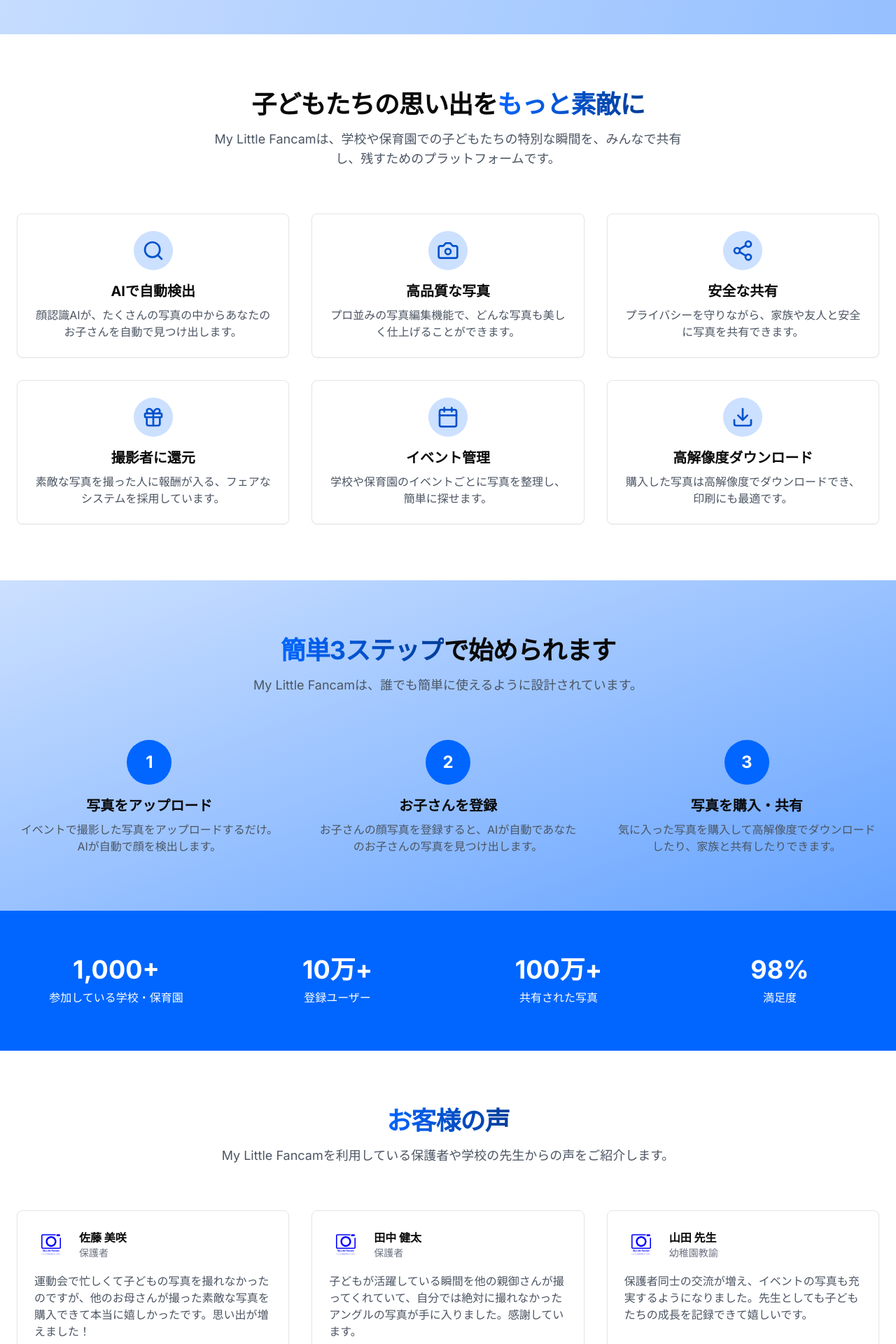
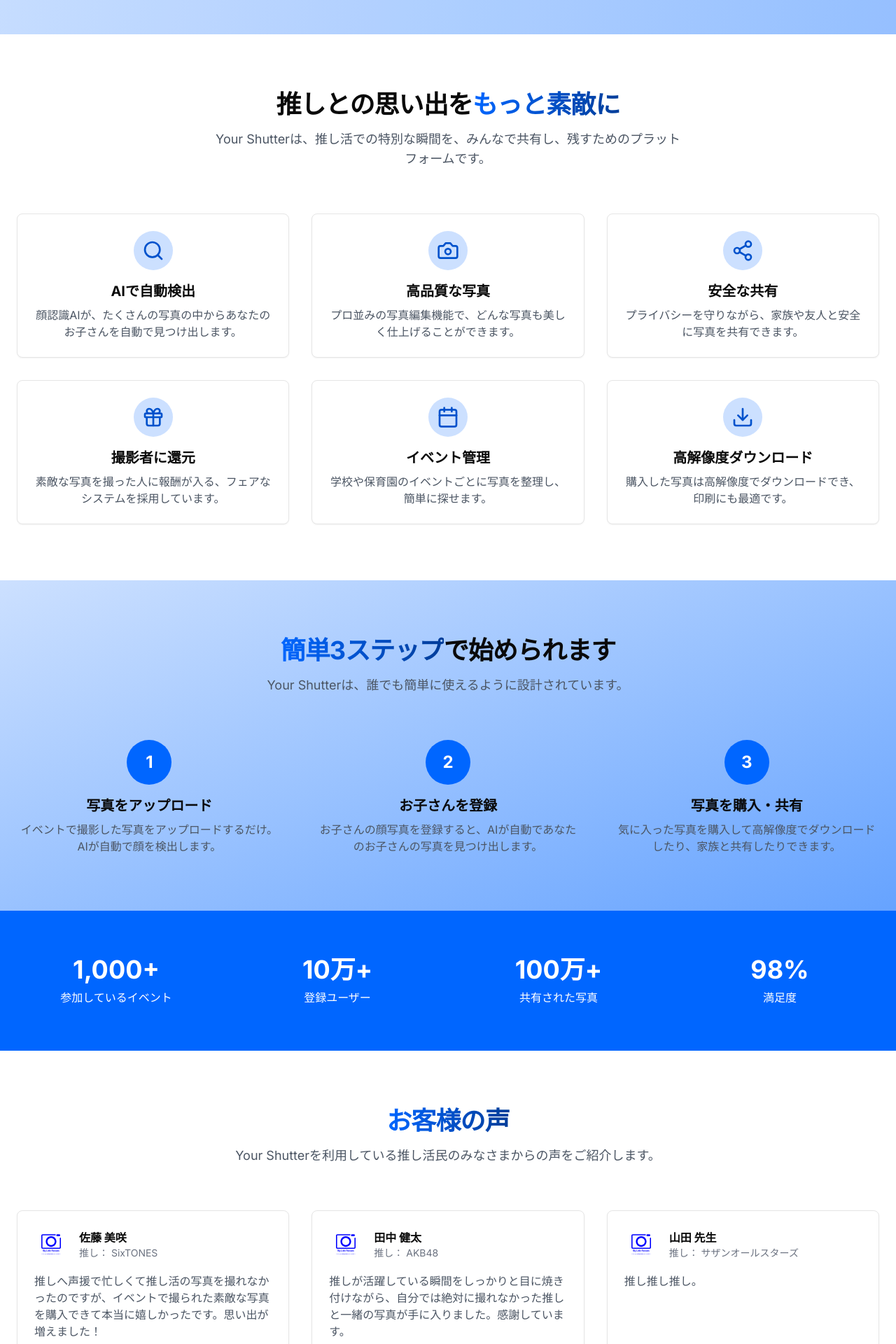
Before and after one commit to taketo45/hacksonic-mylittlefancam, a Next.js app: page / in a window 1280 px wide. Shown: the part 720-2640 px from the top of the page at 70% size. Built offline with nearby package versions, Linux system fonts and the light colour scheme.

Commit message:
📝 ランディングページのコメント追加

```diff
--- a/app/page.tsx
+++ b/app/page.tsx
@@ -66,12 +66,12 @@ export default async function Home() {
           <div className="container relative z-10 grid gap-12 px-4 md:grid-cols-2 md:items-center md:px-6">
             <div className="space-y-6 text-center md:text-left">
               <h1 className="text-4xl font-bold tracking-tighter sm:text-5xl md:text-6xl">
-                子どもたちの
+                推しとの
                 <span className="text-gradient">素敵な瞬間</span>
                 を永遠に
               </h1>
               <p className="text-lg text-gray-600 md:text-xl">
-                学校や保育園での特別な瞬間を逃さない。みんなで撮った写真から、あなたのお子さんのベストショットを見つけ、共有し、残しましょう。
+                推し活での特別な瞬間を逃さない。主催者が撮った写真から、あなたの推し活ベストショットを見つけ、共有し、残しましょう。
               </p>
               <div className="flex flex-col gap-4 sm:flex-row sm:justify-center md:justify-start">
                 <button className="inline-flex h-11 items-center justify-center rounded-md bg-milab-500 px-8 py-2 text-sm font-medium text-white transition-colors hover:bg-milab-600 focus:outline-none focus:ring-2 focus:ring-milab-400 focus:ring-offset-2">
@@ -106,12 +106,11 @@ export default async function Home() {
           <div className="container px-4 md:px-6">
             <div className="mx-auto mb-16 max-w-2xl text-center">
               <h2 className="mb-4 text-3xl font-bold tracking-tight sm:text-4xl">
-                子どもたちの思い出を
+                推しとの思い出を
                 <span className="text-gradient">もっと素敵に</span>
               </h2>
               <p className="text-lg text-gray-600">
-                My Little
-                Fancamは、学校や保育園での子どもたちの特別な瞬間を、みんなで共有し、残すためのプラットフォームです。
+                Your Shutterは、推し活での特別な瞬間を、みんなで共有し、残すためのプラットフォームです。
               </p>
             </div>
             <div className="grid gap-8 md:grid-cols-2 lg:grid-cols-3">
@@ -157,7 +156,7 @@ export default async function Home() {
                 <span className="text-gradient">簡単3ステップ</span>
                 で始められます
               </h2>
-              <p className="text-lg text-gray-600">My Little Fancamは、誰でも簡単に使えるように設計されています。</p>
+              <p className="text-lg text-gray-600">Your Shutterは、誰でも簡単に使えるように設計されています。</p>
             </div>
             <div className="grid gap-12 md:grid-cols-3">
               <HowItWorksStep
@@ -185,7 +184,7 @@ export default async function Home() {
             <div className="grid gap-8 text-center md:grid-cols-4">
               <div>
                 <div className="text-4xl font-bold">1,000+</div>
-                <div className="mt-2">参加している学校・保育園</div>
+                <div className="mt-2">参加しているイベント</div>
               </div>
               <div>
                 <div className="text-4xl font-bold">10万+</div>
@@ -211,26 +210,26 @@ export default async function Home() {
                 <span className="text-gradient">お客様の声</span>
               </h2>
               <p className="text-lg text-gray-600">
-                My Little Fancamを利用している保護者や学校の先生からの声をご紹介します。
+                Your Shutterを利用している推し活民のみなさまからの声をご紹介します。
               </p>
             </div>
             <div className="grid gap-8 md:grid-cols-2 lg:grid-cols-3">
               <TestimonialCard
                 name="佐藤 美咲"
-                role="保護者"
-                content="運動会で忙しくて子どもの写真を撮れなかったのですが、他のお母さんが撮った素敵な写真を購入できて本当に嬉しかったです。思い出が増えました！"
+                role="推し： SixTONES"
+                content="推しへ声援で忙しくて推し活の写真を撮れなかったのですが、イベントで撮られた素敵な写真を購入できて本当に嬉しかったです。思い出が増えました！"
                 avatar="/img/mylittlefancam.svg"
               />
               <TestimonialCard
                 name="田中 健太"
-                role="保護者"
-                content="子どもが活躍している瞬間を他の親御さんが撮ってくれていて、自分では絶対に撮れなかったアングルの写真が手に入りました。感謝しています。"
+                role="推し： AKB48"
+                content="推しが活躍している瞬間をしっかりと目に焼き付けながら、自分では絶対に撮れなかった推しと一緒の写真が手に入りました。感謝しています。"
                 avatar="/img/mylittlefancam.svg"
               />
               <TestimonialCard
                 name="山田 先生"
-                role="幼稚園教諭"
-                content="保護者同士の交流が増え、イベントの写真も充実するようになりました。先生としても子どもたちの成長を記録できて嬉しいです。"
+                role="推し： サザンオールスターズ"
+                content="推し推し推し。"
                 avatar="/img/mylittlefancam.svg"
               />
             </div>
```
